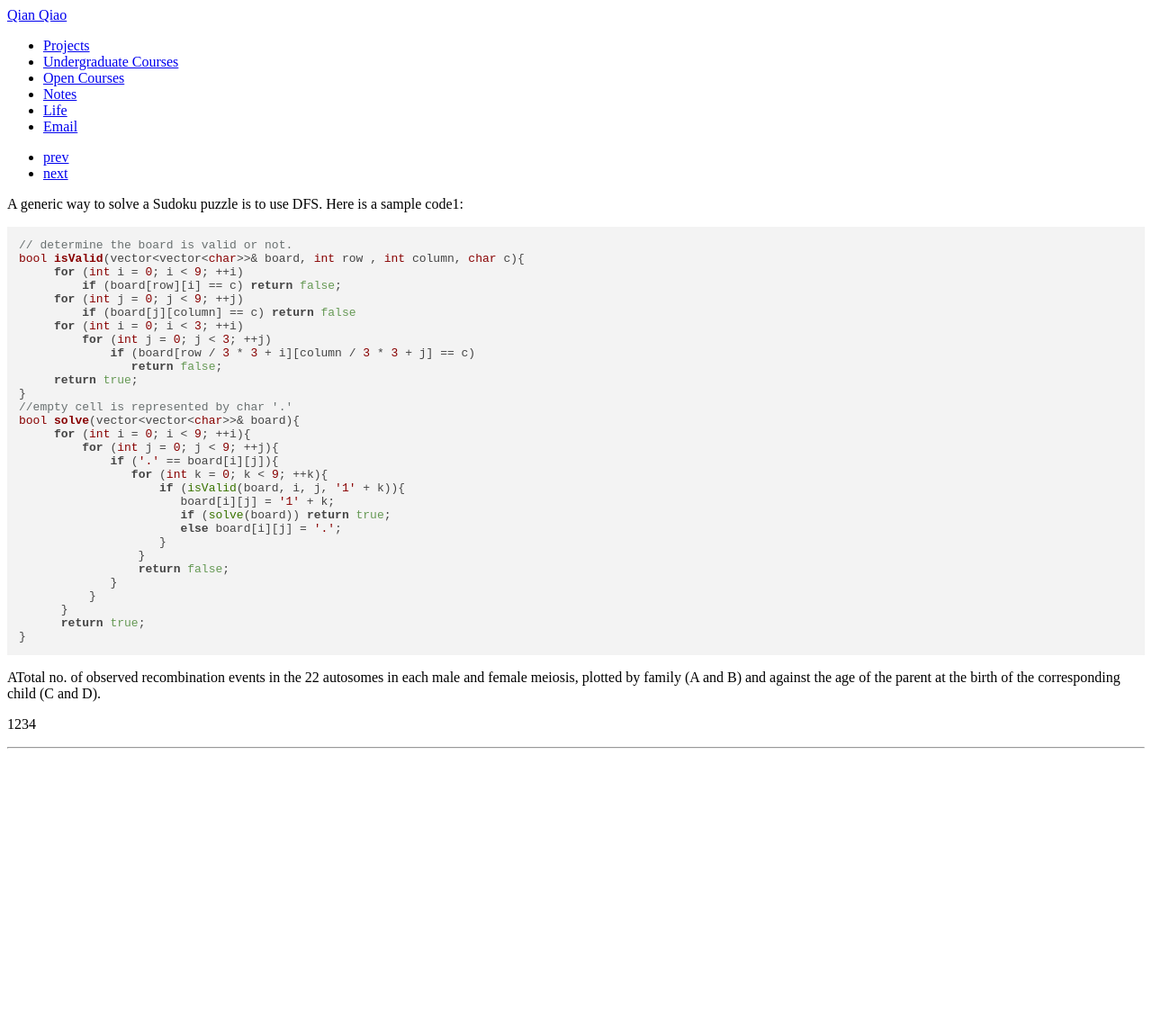
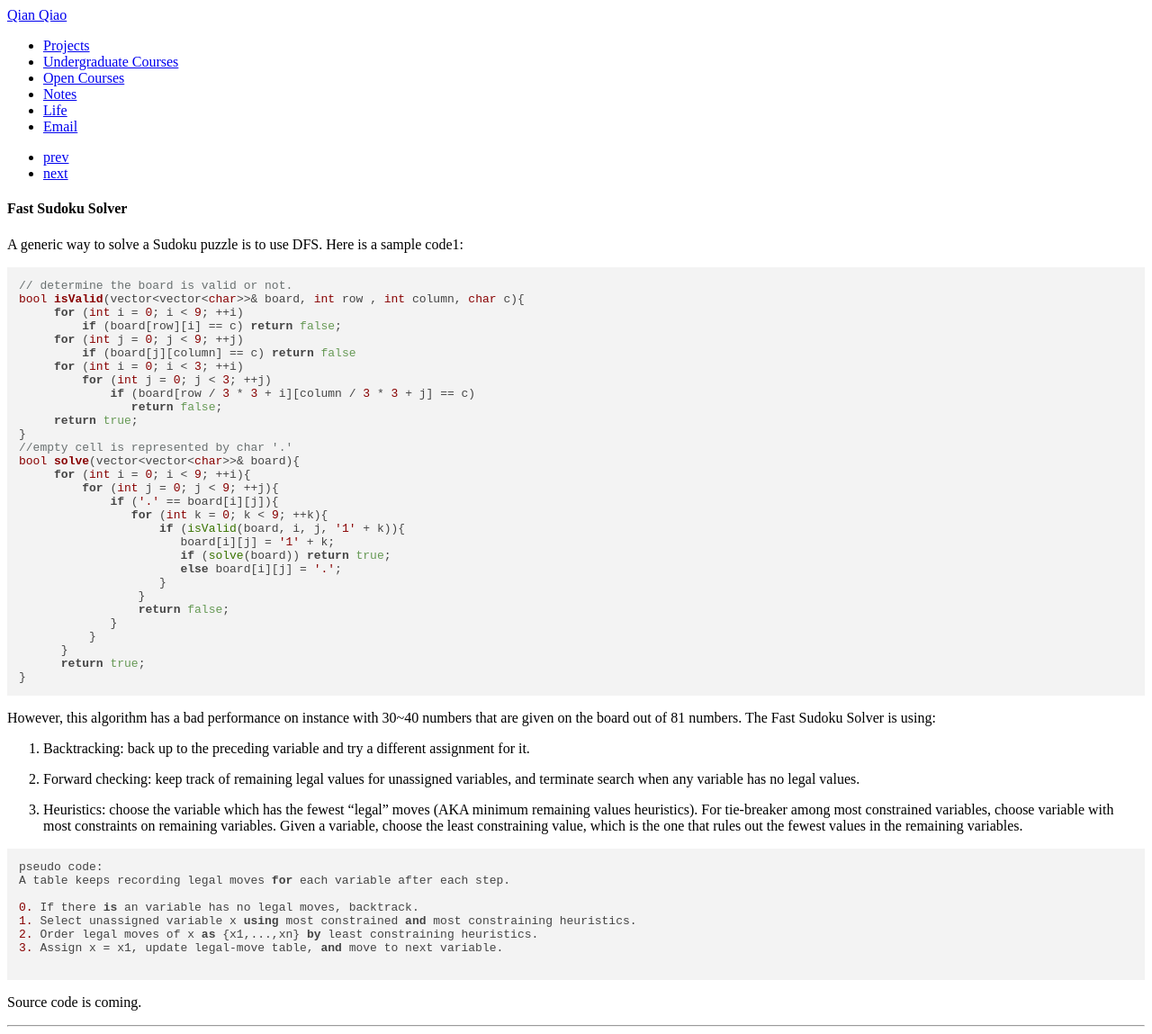
Before and after one commit to yoyomaki/yoyomaki.github.io, a Jekyll site: the page built from pages/publpics/Fast_Sudoku_Solver.md, in a window 1280 px wide. Shown: the whole page at 90% size. Built offline with Jekyll 4.4.1, drawn with Linux system fonts in a browser that asks for light colours; nearby versions of some CDN libraries; before the commit the page ends 900 px from its top, so only the background shows below that.

Commit message:
edit sudoku pseudo code

````diff
--- a/pages/publpics/Fast_Sudoku_Solver.md
+++ b/pages/publpics/Fast_Sudoku_Solver.md
@@ -14,6 +14,8 @@ title: Fast Sudoku Solver
       </ul>
   </div>
 </div>
+
+<h4><a name="Fast Sudoku Solver"></a>Fast Sudoku Solver</h4>
 
 A generic way to solve a Sudoku puzzle is to use DFS. Here is a sample code1:
 
@@ -50,10 +52,25 @@ bool solve(vector<vector<char>>& board){
 }
 ```
 
+However, this algorithm has a bad performance on instance with 30~40 numbers that are given on the board out of 81 numbers. The Fast Sudoku Solver is using:
 
-ATotal no. of observed recombination events in the 22
-autosomes in each male and female meiosis, plotted by family (A and
-B) and against the age of the parent at the birth of the
-corresponding child (C and D).
+ 1. Backtracking: back up to the preceding variable and try a different assignment for it.
 
-1234
+ 2. Forward checking: keep track of remaining legal values for
+unassigned variables, and terminate search when any variable has no
+legal values.
+
+ 3. Heuristics: choose the variable which has the fewest “legal” moves (AKA minimum remaining values heuristics). For tie-breaker among most constrained variables, choose variable with most constraints on remaining variables. Given a variable, choose the least constraining value, which is the one that rules out the fewest values in the remaining variables.
+
+```
+pseudo code:
+A table keeps recording legal moves for each variable after each step.
+
+0. If there is an variable has no legal moves, backtrack.
+1. Select unassigned variable x using most constrained and most constraining heuristics.
+2. Order legal moves of x as {x1,...,xn} by least constraining heuristics.
+3. Assign x = x1, update legal-move table, and move to next variable.
+
+```
+
+Source code is coming.
````
